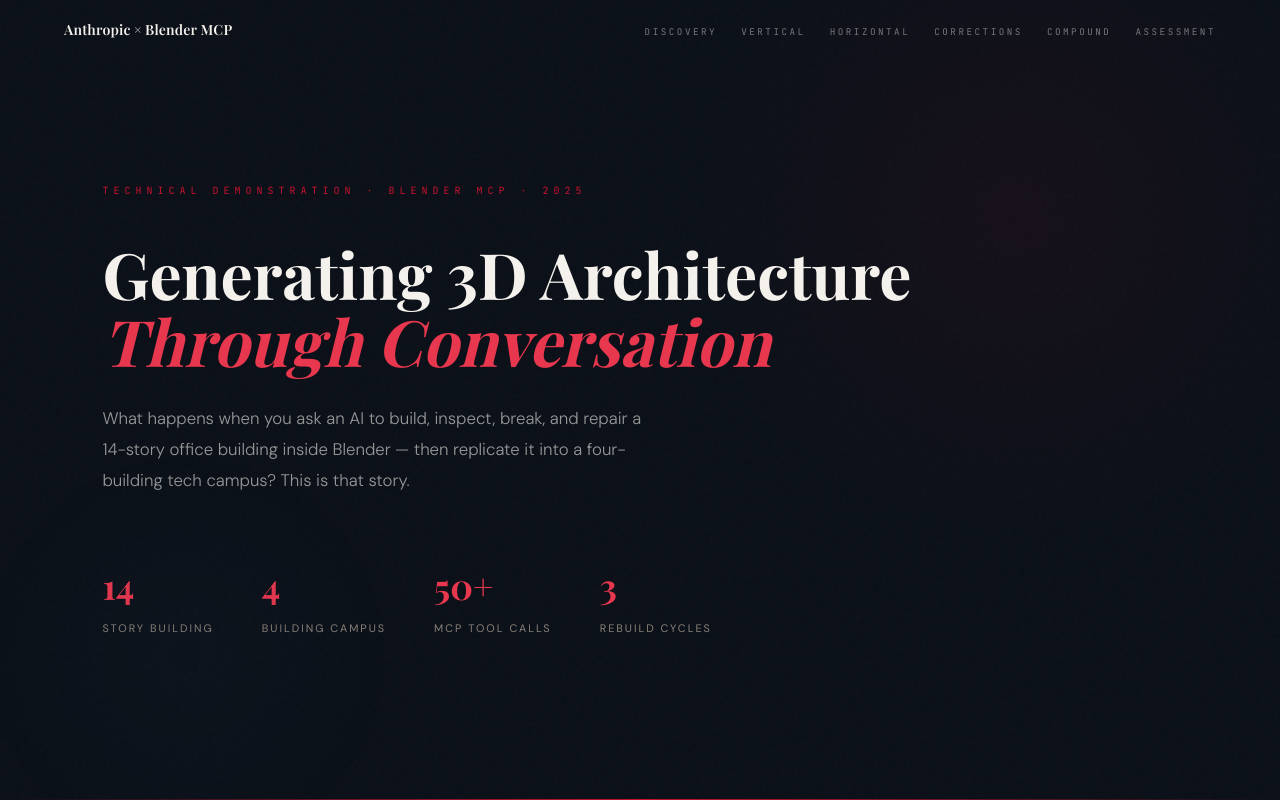
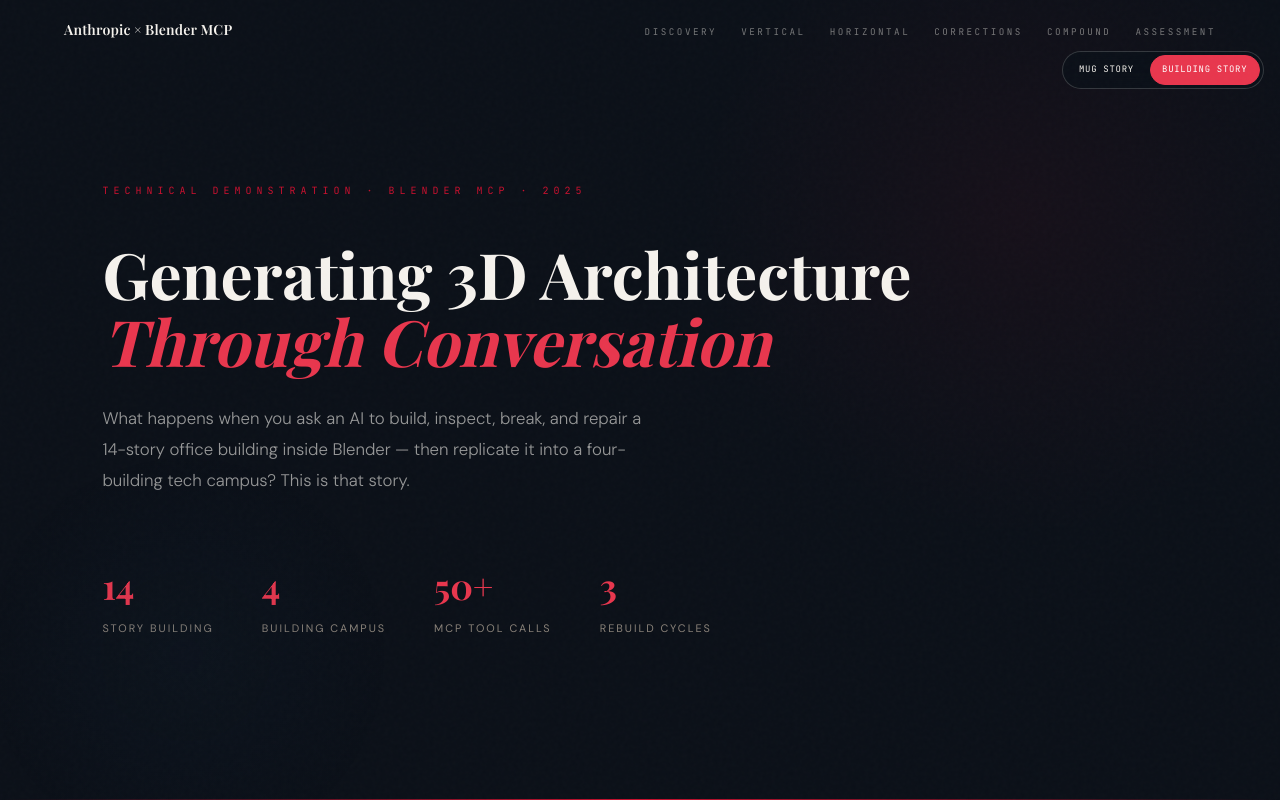
Before and after one commit to pavankumart18/ai-blender-design-journey, a plain HTML site: page index2.html in a window 1280 px wide. Shown: the top 800 px of the page. Drawn offline with nearby package versions, Linux system fonts and the light colour scheme; a web font is replaced by a local one.

Commit message:
added toggle

```diff
--- a/index2.html
+++ b/index2.html
@@ -40,6 +40,41 @@
 nav .links a{font-family:var(--font-mono);font-size:.58rem;letter-spacing:2.5px;text-transform:uppercase;color:rgba(244,241,236,.45);text-decoration:none;transition:color .2s;}
 nav .links a:hover{color:var(--accent-light);}
 @media(max-width:900px){nav .links{display:none;}nav{padding:12px 20px;}}
+
+/* Page switcher */
+.screen-switch{
+  position:fixed;
+  top:3.2rem;
+  right:1rem;
+  z-index:140;
+  display:inline-flex;
+  align-items:center;
+  gap:.2rem;
+  padding:.2rem;
+  border:1px solid rgba(244,241,236,.18);
+  border-radius:999px;
+  background:rgba(11,16,24,.88);
+  backdrop-filter:blur(10px);
+}
+.screen-switch a{
+  text-decoration:none;
+  font-family:var(--font-mono);
+  font-size:.56rem;
+  letter-spacing:.08em;
+  text-transform:uppercase;
+  color:var(--paper);
+  padding:.38rem .72rem;
+  border-radius:999px;
+  border:1px solid transparent;
+  transition:background .2s ease,color .2s ease,border-color .2s ease;
+}
+.screen-switch a:hover{border-color:rgba(244,241,236,.26);}
+.screen-switch a.active{
+  background:var(--accent-light);
+  color:white;
+  border-color:var(--accent-light);
+}
+@media(max-width:900px){.screen-switch{top:3rem;right:.7rem;}}
 
 /* ─── HERO ─── */
 .hero{min-height:100vh;display:flex;flex-direction:column;justify-content:center;position:relative;padding:100px max(48px,8vw) 80px;background:var(--ink);color:var(--paper);overflow:hidden;}
@@ -201,6 +236,11 @@
 </style>
 </head>
 <body>
+
+<div class="screen-switch" role="tablist" aria-label="Screen Switcher">
+  <a href="index.html">Mug Story</a>
+  <a href="index2.html" class="active" aria-current="page">Building Story</a>
+</div>
 
 <!-- NAV -->
 <nav>
```
